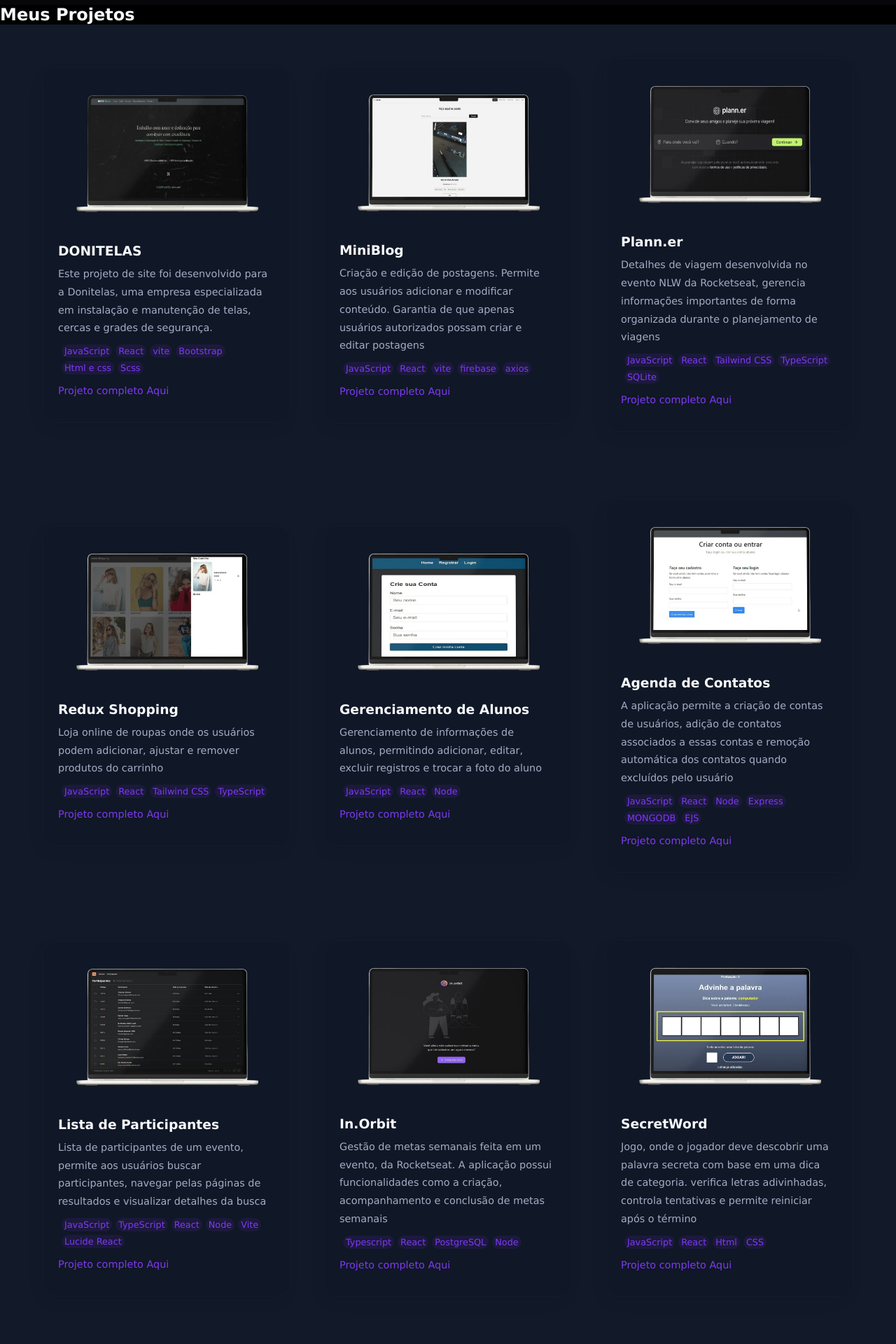
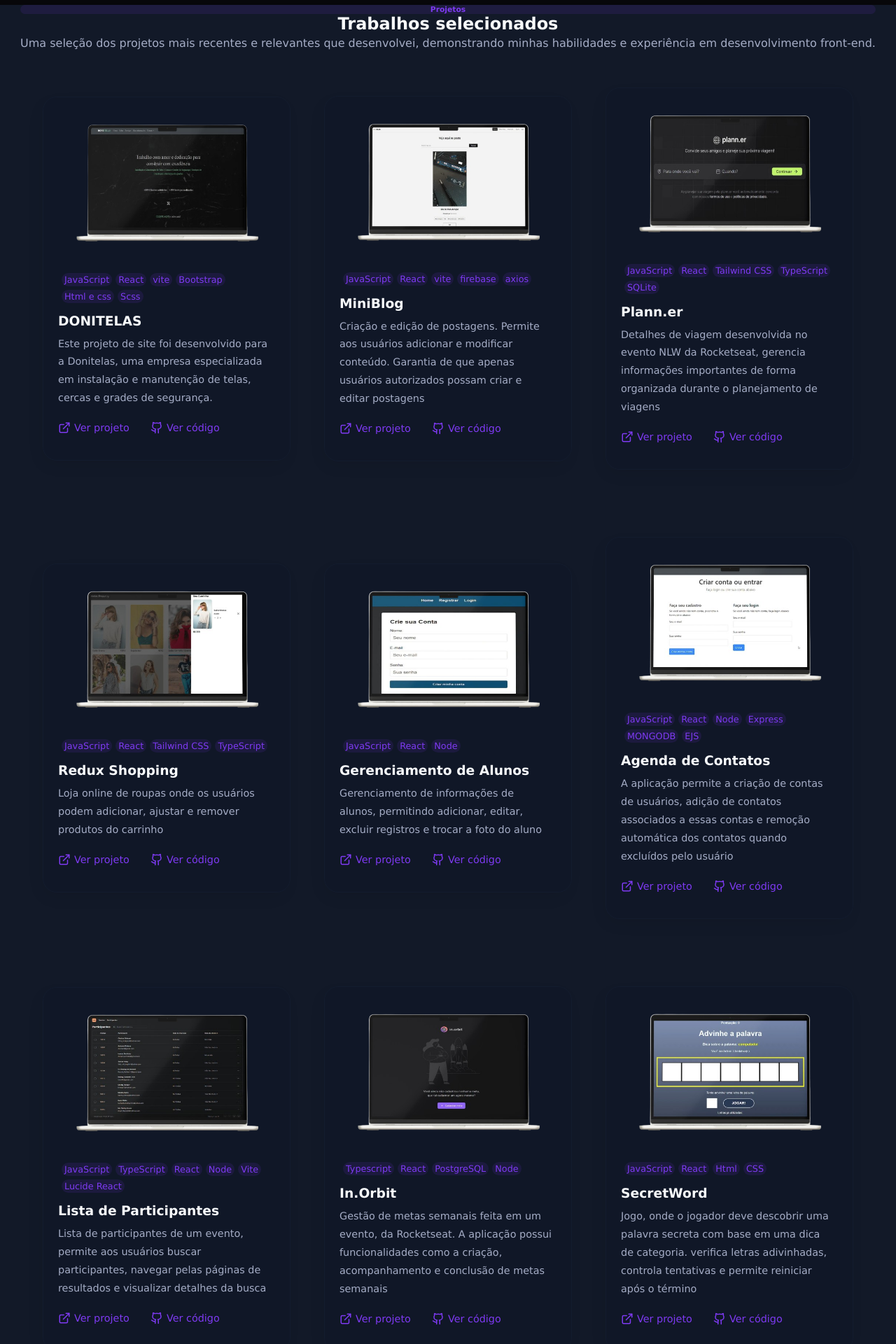
Before and after one commit to diegoramosds/projeto-portfolio, a React (Vite) app in the folder projeto-portfolio/: page / in a window 1280 px wide. Shown: the part 2740-4660 px from the top of the page at 70% size. Built offline with nearby package versions, Linux system fonts and the light colour scheme.

Commit message:
Update Projects.jsx

```diff
--- a/projeto-portfolio/src/pages/Projects/Projects.jsx
+++ b/projeto-portfolio/src/pages/Projects/Projects.jsx
@@ -14,6 +14,7 @@ import { useEffect } from 'react';
 import AOS from 'aos';
 import 'aos/dist/aos.css';
 
+import { ExternalLink, Github } from "lucide-react";
 
 function Projects() {
 
@@ -23,16 +24,18 @@ function Projects() {
 
   return (
     <>
-      <section id='projects'>
-        <h2>Meus Projetos</h2>
+      <section id='projects' className='main-project'>
         <div className='projetos-container'>
-        <article className="img-item" data-aos="fade-right">
+          <div className='primary'>
+            <h6>Projetos</h6>
+            <h1>Trabalhos selecionados</h1>
+            <p>Uma seleção dos projetos mais recentes e relevantes que desenvolvei,
+              demonstrando minhas habilidades e experiência em desenvolvimento front-end.</p>
+          </div>
+        <article className="img-item">
             <img src={donitelas} alt="Projeto-Blog" loading="lazy" />
             <div className='infodetails'>
-            <h3>DONITELAS</h3>
-              <p>Este projeto de site foi desenvolvido para a Donitelas, uma empresa especializada
-                em instalação e manutenção de telas, cercas e grades de segurança.</p>
-              <ul>
+            <ul>
                 <li>JavaScript</li>
                 <li>React</li>
                 <li>vite</li>
@@ -40,34 +43,38 @@ function Projects() {
                 <li>Html e css</li>
                 <li>Scss</li>
               </ul>
-            <a href="https://github.com/diegoramosds/projeto-donitelas" target='blank'>Projeto completo Aqui</a>
+            <h3>DONITELAS</h3>
+              <p>Este projeto de site foi desenvolvido para a Donitelas, uma empresa especializada
+                em instalação e manutenção de telas, cercas e grades de segurança.</p>
+                <div className='redirect-project'>
+              <a href="https://github.com/diegoramosds/projeto-blog" rel="preload" target='blank'><ExternalLink/> Ver projeto</a>
+              <a href="https://github.com/diegoramosds/projeto-blog" rel="preload" target='blank'><Github/> Ver código</a>
+              </div>
             </div>
           </article>
-          <article className="img-item" data-aos="fade-left">
+          <article className="img-item">
             <img src={reactBlog} alt="Projeto-Blog" loading="lazy" />
             <div className='infodetails'>
-            <h3>MiniBlog</h3>
-              <p>Criação e edição de postagens. Permite aos usuários adicionar e modificar conteúdo.
-                  Garantia de que apenas usuários autorizados possam criar e editar postagens</p>
-              <ul>
+            <ul>
                 <li>JavaScript</li>
                 <li>React</li>
                 <li>vite</li>
                 <li>firebase</li>
                 <li>axios</li>
               </ul>
-
-            <a href="https://github.com/diegoramosds/projeto-blog" rel="preload" target='blank'>Projeto completo Aqui</a>
+            <h3>MiniBlog</h3>
+              <p>Criação e edição de postagens. Permite aos usuários adicionar e modificar conteúdo.
+                  Garantia de que apenas usuários autorizados possam criar e editar postagens</p>
+            <div className='redirect-project'>
+              <a href="https://github.com/diegoramosds/projeto-blog" rel="preload" target='blank'><ExternalLink/> Ver projeto</a>
+              <a href="https://github.com/diegoramosds/projeto-blog" rel="preload" target='blank'><Github/> Ver código</a>
+              </div>
             </div>
           </article>
 
-          <article className="img-item" data-aos="fade-right">
+          <article className="img-item">
             <img src={reactViagens} alt="Projeto-Viagens" loading="lazy" />
             <div className='infodetails'>
-            <h3>Plann.er</h3>
-              <p> Detalhes de viagem desenvolvida no evento NLW da
-                Rocketseat, gerencia informações importantes de forma organizada
-                 durante o planejamento de viagens</p>
             <ul>
               <li>JavaScript</li>
               <li>React</li>
@@ -75,51 +82,57 @@ function Projects() {
               <li>TypeScript</li>
               <li>SQLite</li>
             </ul>
-            <a href="https://github.com/diegoramosds/projeto-loja" rel="preload" target='blank'>Projeto completo Aqui</a>
+            <h3>Plann.er</h3>
+              <p> Detalhes de viagem desenvolvida no evento NLW da
+                Rocketseat, gerencia informações importantes de forma organizada
+                durante o planejamento de viagens</p>
+                <div className='redirect-project'>
+              <a href="https://github.com/diegoramosds/projeto-blog" rel="preload" target='blank'><ExternalLink/> Ver projeto</a>
+              <a href="https://github.com/diegoramosds/projeto-blog" rel="preload" target='blank'><Github/> Ver código</a>
+              </div>
             </div>
-
           </article>
 
-          <article className="img-item" data-aos="fade-left">
+          <article className="img-item">
             <img src={reactLoja} alt="Projeto-Loja" loading="lazy" />
             <div className='infodetails'>
-            <h3>Redux Shopping</h3>
-              <p>Loja online de roupas onde os usuários podem adicionar, ajustar e
-                remover produtos do carrinho</p>
             <ul>
               <li>JavaScript</li>
               <li>React</li>
               <li>Tailwind CSS</li>
               <li>TypeScript</li>
             </ul>
-            <a href="https://github.com/diegoramosds/projeto-loja" rel="preload" target='blank'>Projeto completo Aqui</a>
+            <h3>Redux Shopping</h3>
+              <p>Loja online de roupas onde os usuários podem adicionar, ajustar e
+                remover produtos do carrinho</p>
+                <div className='redirect-project'>
+              <a href="https://github.com/diegoramosds/projeto-blog" rel="preload" target='blank'><ExternalLink/> Ver projeto</a>
+              <a href="https://github.com/diegoramosds/projeto-blog" rel="preload" target='blank'><Github/> Ver código</a>
+              </div>
             </div>
-
           </article>
 
-          <article className="img-item" data-aos="fade-right">
+          <article className="img-item">
             <img src={reactAluno} alt="Projeto-Aluno" loading="lazy" />
             <div className='infodetails'>
-            <h3>Gerenciamento de Alunos</h3>
-              <p>Gerenciamento de informações de alunos, permitindo
-                adicionar, editar, excluir registros e trocar a foto do aluno</p>
             <ul>
               <li>JavaScript</li>
               <li>React</li>
               <li>Node</li>
             </ul>
-            <a href="https://github.com/diegoramosds/projeto-alunos" rel="preload" target='blank'>Projeto completo Aqui </a>
+            <h3>Gerenciamento de Alunos</h3>
+              <p>Gerenciamento de informações de alunos, permitindo
+                adicionar, editar, excluir registros e trocar a foto do aluno</p>
+                <div className='redirect-project'>
+              <a href="https://github.com/diegoramosds/projeto-blog" rel="preload" target='blank'><ExternalLink/> Ver projeto</a>
+              <a href="https://github.com/diegoramosds/projeto-blog" rel="preload" target='blank'><Github/> Ver código</a>
+              </div>
             </div>
-
           </article>
 
-          <article className="img-item" data-aos="fade-left">
+          <article className="img-item">
             <img src={reactAgenda} alt="Projeto-Agenda" rel="preload" loading="lazy" />
-
               <div className='infodetails'>
-              <h3>Agenda de Contatos</h3>
-                <p>A aplicação permite a criação de contas de usuários, adição de contatos associados
-                  a essas contas e remoção automática dos contatos quando excluídos pelo usuário</p>
               <ul>
                 <li>JavaScript</li>
                 <li>React</li>
@@ -128,19 +141,19 @@ function Projects() {
                 <li>MONGODB</li>
                 <li>EJS</li>
               </ul>
-              <a href="https://github.com/diegoramosds/projeto-agenda" rel="preload" target='blank'>Projeto completo Aqui</a>
+              <h3>Agenda de Contatos</h3>
+                <p>A aplicação permite a criação de contas de usuários, adição de contatos associados
+                  a essas contas e remoção automática dos contatos quando excluídos pelo usuário</p>
+                  <div className='redirect-project'>
+              <a href="https://github.com/diegoramosds/projeto-blog" rel="preload" target='blank'><ExternalLink/> Ver projeto</a>
+              <a href="https://github.com/diegoramosds/projeto-blog" rel="preload" target='blank'><Github/> Ver código</a>
               </div>
-
+              </div>
           </article>
 
-          <article className="img-item" data-aos="fade-right">
+          <article className="img-item">
             <img src={reactParticipantes} alt="Projeto-Participantes" loading="lazy" />
             <div className='infodetails'>
-            <h3>Lista de Participantes</h3>
-
-              <p>Lista de participantes de um evento,
-                permite aos usuários buscar participantes, navegar pelas páginas de resultados e
-                visualizar detalhes da busca</p>
             <ul>
               <li>JavaScript</li>
               <li>TypeScript</li>
@@ -149,43 +162,53 @@ function Projects() {
               <li>Vite</li>
               <li>Lucide React</li>
             </ul>
-            <a href="https://github.com/diegoramosds/projeto-participantes" rel="preload" target='blank'>Projeto completo Aqui</a>
+            <h3>Lista de Participantes</h3>
+              <p>Lista de participantes de um evento,
+                permite aos usuários buscar participantes, navegar pelas páginas de resultados e
+                visualizar detalhes da busca</p>
+                <div className='redirect-project'>
+              <a href="https://github.com/diegoramosds/projeto-blog" rel="preload" target='blank'><ExternalLink/> Ver projeto</a>
+              <a href="https://github.com/diegoramosds/projeto-blog" rel="preload" target='blank'><Github/> Ver código</a>
+              </div>
             </div>
-
           </article>
 
-
-          <article className="img-item" data-aos="fade-left">
+          <article className="img-item">
             <img src={reactInOrbit} alt="Projeto-InOrbit" loading="lazy" />
             <div className='infodetails'>
-            <h3>In.Orbit</h3>
-              <p>Gestão de metas semanais feita em um evento, da Rocketseat.
-                 A aplicação possui funcionalidades como a criação, acompanhamento e conclusão de metas semanais</p>
             <ul>
               <li>Typescript</li>
               <li>React</li>
               <li>PostgreSQL</li>
               <li>Node</li>
             </ul>
-            <a href="https://github.com/diegoramosds/projeto-in.orbit" rel="preload" target='blank'>Projeto completo Aqui </a>
+            <h3>In.Orbit</h3>
+              <p>Gestão de metas semanais feita em um evento, da Rocketseat.
+                A aplicação possui funcionalidades como a criação, acompanhamento e conclusão de metas semanais</p>
+                <div className='redirect-project'>
+              <a href="https://github.com/diegoramosds/projeto-blog" rel="preload" target='blank'><ExternalLink/> Ver projeto</a>
+              <a href="https://github.com/diegoramosds/projeto-blog" rel="preload" target='blank'><Github/> Ver código</a>
+              </div>
             </div>
           </article>
 
-          <article className="img-item" data-aos="fade-right">
+          <article className="img-item">
             <img src={reactSecretWord} alt="Projeto-SecretWord" loading="lazy" />
             <div className='infodetails'>
-            <h3>SecretWord</h3>
-              <p>Jogo, onde o jogador deve descobrir
-            uma palavra secreta com base em uma dica de categoria.
-            verifica letras adivinhadas, controla tentativas e permite reiniciar após o término</p>
             <ul>
               <li>JavaScript</li>
               <li>React</li>
               <li>Html</li>
               <li>CSS</li>
-
             </ul>
-            <a href="https://github.com/diegoramosds/projeto-secret_word" rel="preload" target='blank'>Projeto completo Aqui </a>
+            <h3>SecretWord</h3>
+              <p>Jogo, onde o jogador deve descobrir
+            uma palavra secreta com base em uma dica de categoria.
+            verifica letras adivinhadas, controla tentativas e permite reiniciar após o término</p>
+            <div className='redirect-project'>
+              <a href="https://github.com/diegoramosds/projeto-blog" rel="preload" target='blank'><ExternalLink/> Ver projeto</a>
+              <a href="https://github.com/diegoramosds/projeto-blog" rel="preload" target='blank'><Github/> Ver código</a>
+              </div>
             </div>
           </article>
         </div>
```
